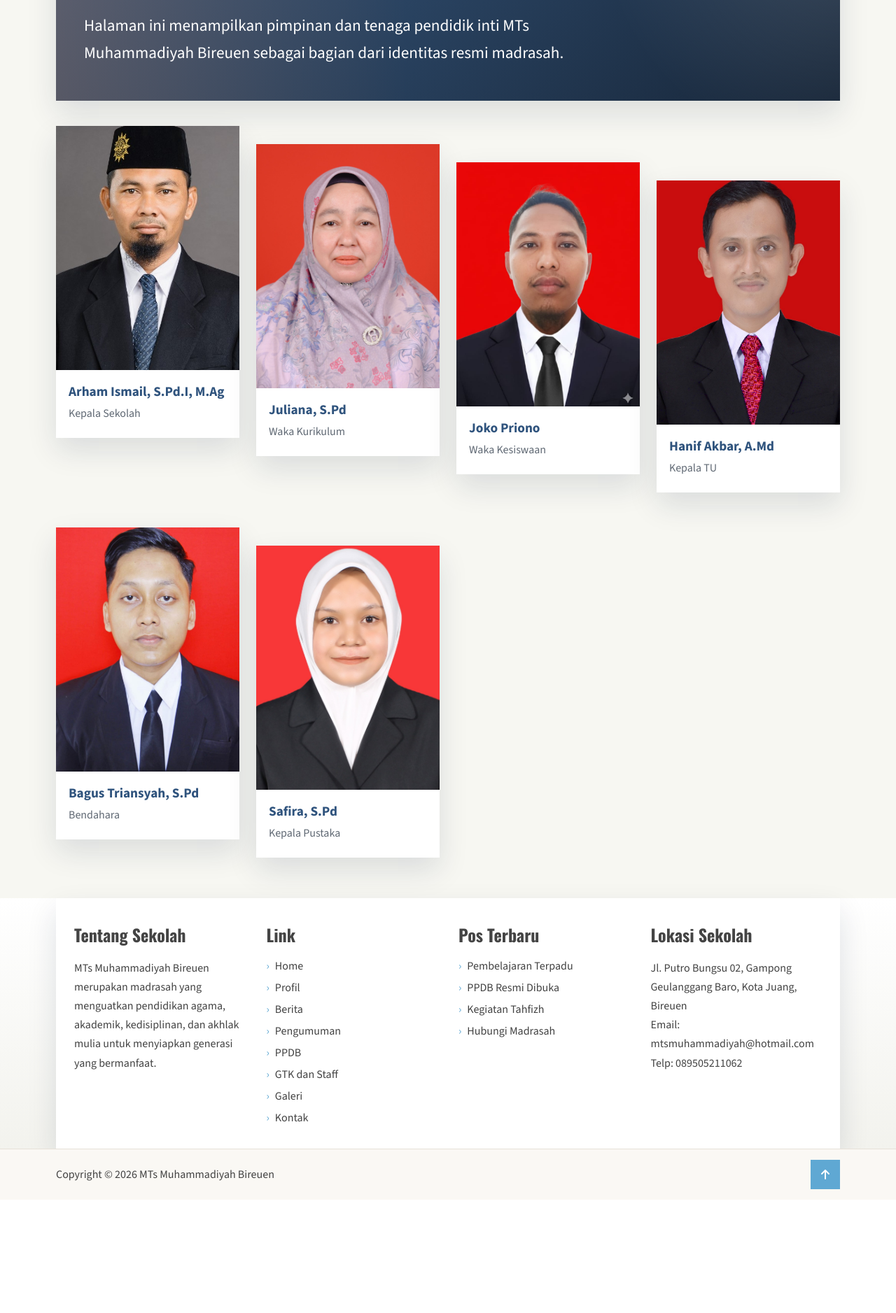
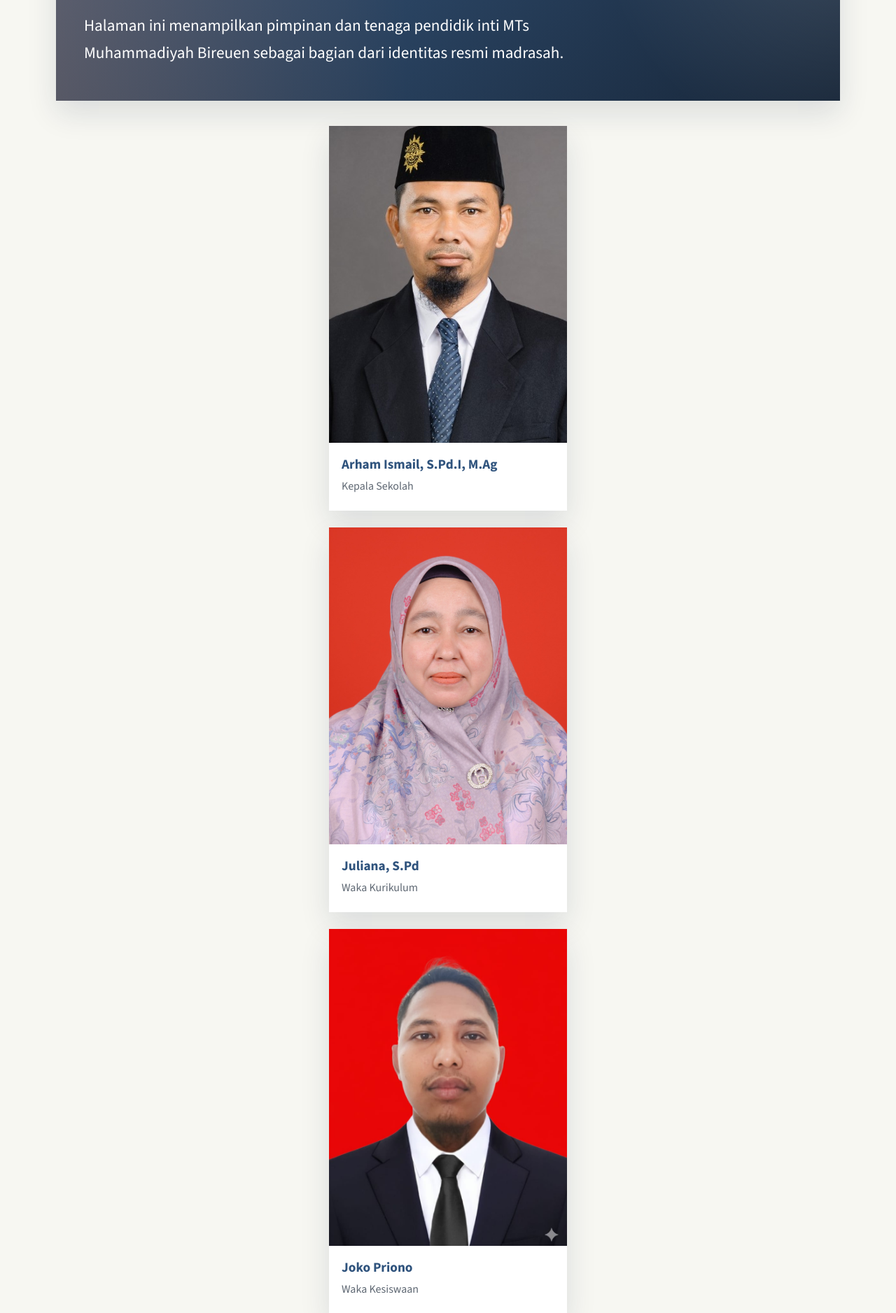
Before and after one commit to Jokopriono/folder-baru, a PHP site: the page made by GTK dan staff.html in a window 1280 px wide. Shown: the part 561-2438 px from the top of the page at 70% size. Before the commit the page ends 2261 px from the top, so only its background shows below. Run offline with PHP 8.4, Linux system fonts and the light colour scheme.

Commit message:
Refactor teacher grid styles for improved layout and responsiveness

```diff
--- a/style.css
+++ b/style.css
@@ -876,27 +876,9 @@ input {
 }
 
 .teacher-grid-descending {
-    align-items: start;
-}
-
-.teacher-grid-descending .teacher-card:nth-child(2) {
-    margin-top: 26px;
-}
-
-.teacher-grid-descending .teacher-card:nth-child(3) {
-    margin-top: 52px;
-}
-
-.teacher-grid-descending .teacher-card:nth-child(4) {
-    margin-top: 78px;
-}
-
-.teacher-grid-descending .teacher-card:nth-child(5) {
-    margin-top: 26px;
-}
-
-.teacher-grid-descending .teacher-card:nth-child(6) {
-    margin-top: 52px;
+    grid-template-columns: 1fr;
+    max-width: 340px;
+    margin-inline: auto;
 }
 
 .teacher-card {
@@ -1087,10 +1069,6 @@ input {
         grid-template-columns: 1fr 1fr;
     }
 
-    .teacher-grid-descending .teacher-card:nth-child(n) {
-        margin-top: 0;
-    }
-
     .news-card.featured {
         grid-template-columns: 1fr;
     }
```
